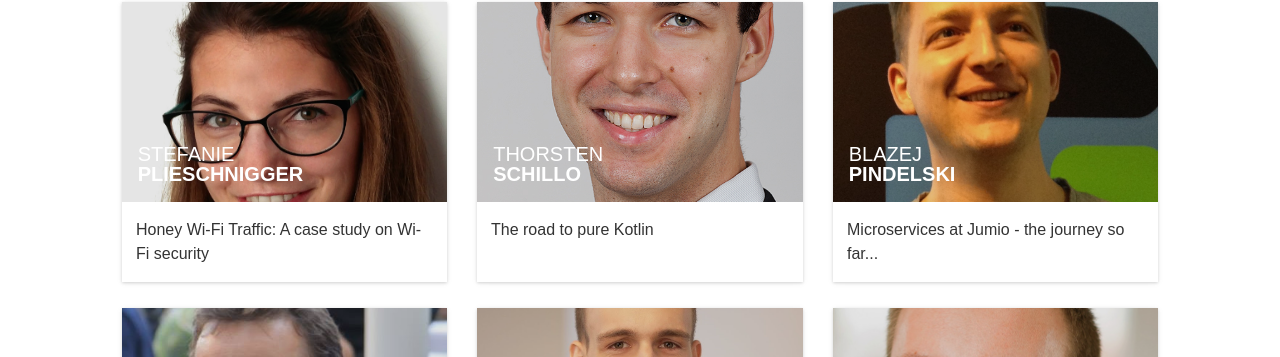
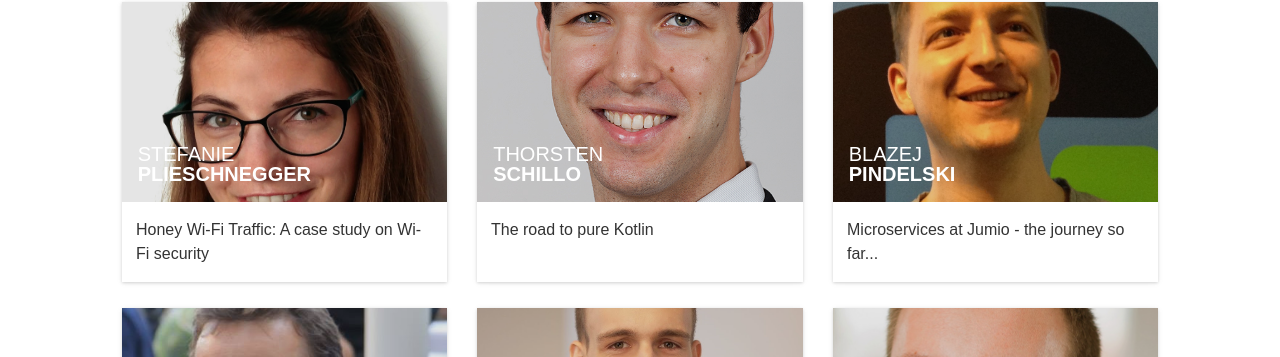
Before and after one commit to DevFestVienna/devfest-at-site, a Jekyll site: the page built from speakers.html, in a window 1280 px wide and 900 px high. Shown: the part 298-655 px from the top of the window. Built offline with Jekyll 4.4.1, drawn with Linux system fonts in a browser that asks for light colours; nearby versions of some CDN libraries; comment, search, counter and statistics services are not loaded.

Commit message:
Corrected name of Stefanie

```diff
--- a/_data/speakers.yml
+++ b/_data/speakers.yml
@@ -1,11 +1,11 @@
 -
   id: "stefanie-plieschnegger"
   name: "Stefanie"
-  surname: "Plieschnigger"
+  surname: "Plieschnegger"
   current: true
   rockstar: true
   bio: "She received a bachelor’s degree in Business Informatics from the TU Wien has worked as a software developer and security awareness trainer for several years. Stefanie is currently working at SBA Research and writing on her master thesis in Software Engineering."
-  thumbnailUrl: "StefaniePlieschnigger.jpg"
+  thumbnailUrl: "StefaniePlieschnegger.jpg"
 -
   id: "thorsten-schillo"
   name: "Thorsten"
```
Also changed, not shown: img/speakers/StefaniePlieschnegger.jpg (renamed from img/speakers/StefaniePlieschnigger.jpg).
